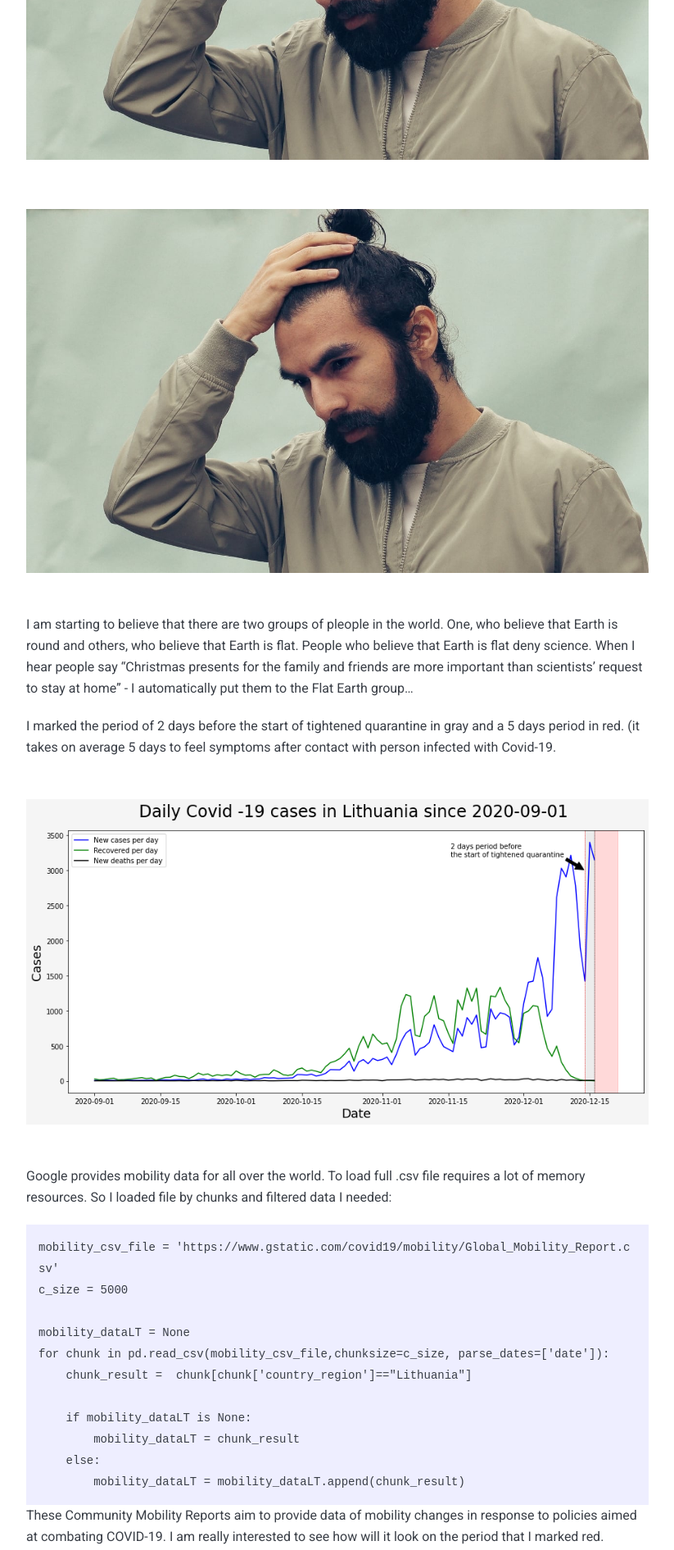
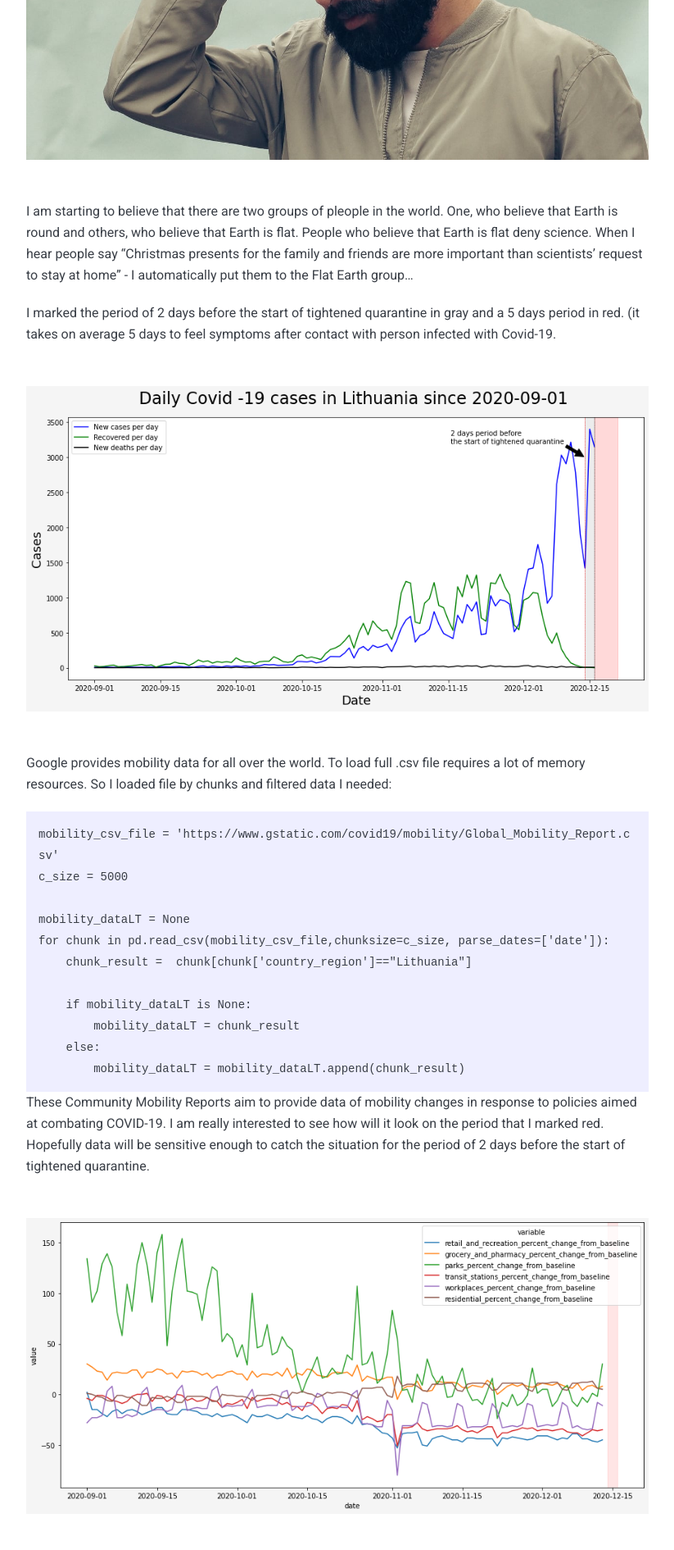
Before and after one commit to WindyCatHub/Journey-to-Data-Science, a Jekyll site: the page built from _posts/2020-12-16-Covid19-data-cleaning-and-visualisation.markdown, in a window 1280 px wide. Shown: the part 2403-4294 px from the top of the page at 82% size, without its empty margins (228-1051 px from the left). Built offline with Jekyll 4.4.1, drawn with Linux system fonts in a browser that asks for light colours; nearby versions of some CDN libraries; comment, search, counter and statistics services are not loaded.

Commit message:
Update 2020-12-16-Covid19-data-cleaning-and-visualisation.markdown

```diff
--- a/_posts/2020-12-16-Covid19-data-cleaning-and-visualisation.markdown
+++ b/_posts/2020-12-16-Covid19-data-cleaning-and-visualisation.markdown
@@ -34,7 +34,6 @@
 Even though the old government said that everything is under control we can clearly see that from the start of September until new government started its work on 2020-12-11 (Friday), numbers of new cases were growing too fast to call it controlable. We will see if new actions taken by the new government would have better success.
 
 ![Covid -19 confirmed and completed (death or recovery) cases in Lithuania]({{"/images/01.jpg" | absolute_url}})
-![My helpful screenshot]({{"/images/01.jpg" | absolute_url}})
 
 I am starting to believe that there are two groups of pleople in the world. One, who believe that Earth is round and others, who believe that Earth is flat. People who believe that Earth is flat deny science. When I hear people say "Christmas presents for the family and friends are more important than scientists' request to stay at home" - I automatically put them to the Flat Earth group...
 
```
